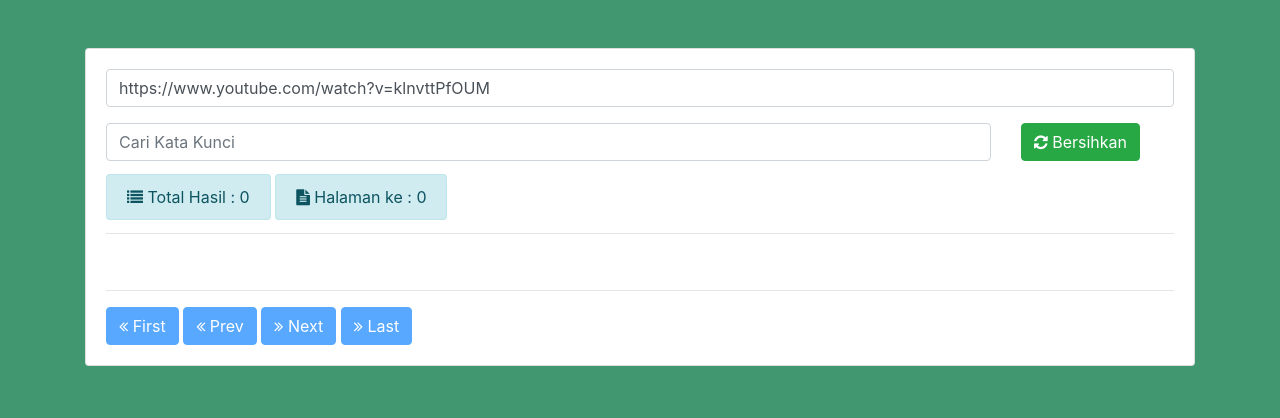
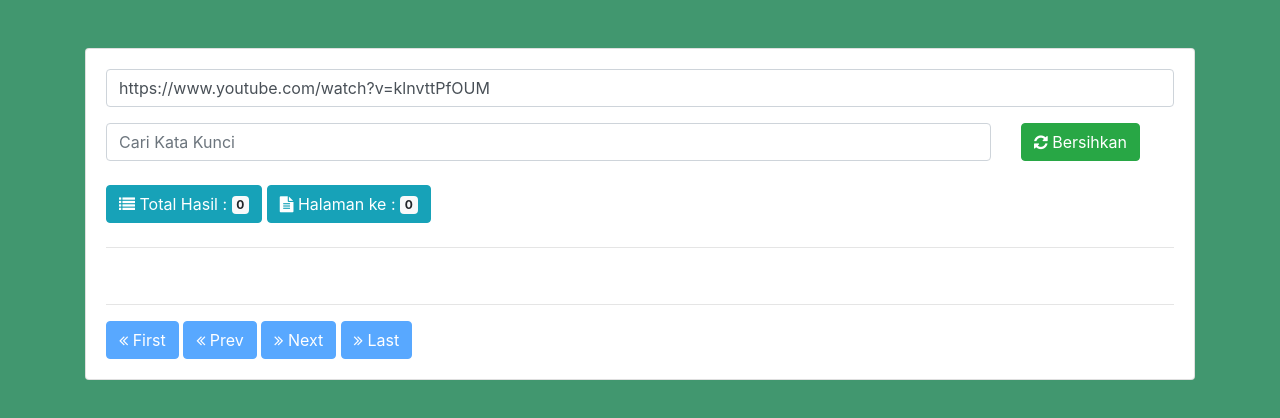
Before and after one commit to fauzan1892/vuejs-cari-text-video, a plain HTML site: page index.html in a window 1280 px wide. Drawn offline with nearby package versions, Linux system fonts and the light colour scheme.

Commit message:
Update index.html

```diff
--- a/index.html
+++ b/index.html
@@ -45,8 +45,8 @@
                     <div class="row">
                         <div class="col-sm-12">
                             <br>
-                            <span class="alert alert-info"><i class="fa fa-list"> </i> Total Hasil : {{ paginasi.total }}</span>
-                            <span class="alert alert-info"><i class="fa fa-file-text"> </i> Halaman ke : {{ paginasi.page }}</span>
+                            <button class="btn btn-info btn-md"><i class="fa fa-list"> </i> Total Hasil : <span class="badge badge-light">{{ paginasi.total }}</span></button>
+                            <button class="btn btn-info btn-md"><i class="fa fa-file-text"> </i> Halaman ke : <span class="badge badge-light">{{ paginasi.page }}</span></button>
                             <div class="clearfix pt-2"></div>
                             <hr/>
                                 <ul class="list-group list-group-mine">
@@ -57,16 +57,16 @@
                                 </ul>
                                 <br/>
                             <hr/>
-                            <button class="btn btn-primary" @click="navigasi('first')" :disabled="!paginasi['first']">
+                            <button class="btn btn-primary btn-md" @click="navigasi('first')" :disabled="!paginasi['first']">
                                 <i class="fa fa-angle-double-left"></i> First
                             </button>
-                            <button class="btn btn-primary" @click="navigasi('prev')" :disabled="!paginasi['prev']">
+                            <button class="btn btn-primary btn-md" @click="navigasi('prev')" :disabled="!paginasi['prev']">
                                 <i class="fa fa-angle-double-left"></i> Prev
                             </button>
-                            <button class="btn btn-primary" @click="navigasi('next')" :disabled="!paginasi['next']">
+                            <button class="btn btn-primary btn-md" @click="navigasi('next')" :disabled="!paginasi['next']">
                                 <i class="fa fa-angle-double-right"></i>  Next
                             </button>
-                            <button class="btn btn-primary" @click="navigasi('last')" :disabled="!paginasi['last']">
+                            <button class="btn btn-primary btn-md" @click="navigasi('last')" :disabled="!paginasi['last']">
                                 <i class="fa fa-angle-double-right"></i> Last
                             </button>
                         </div>
```
